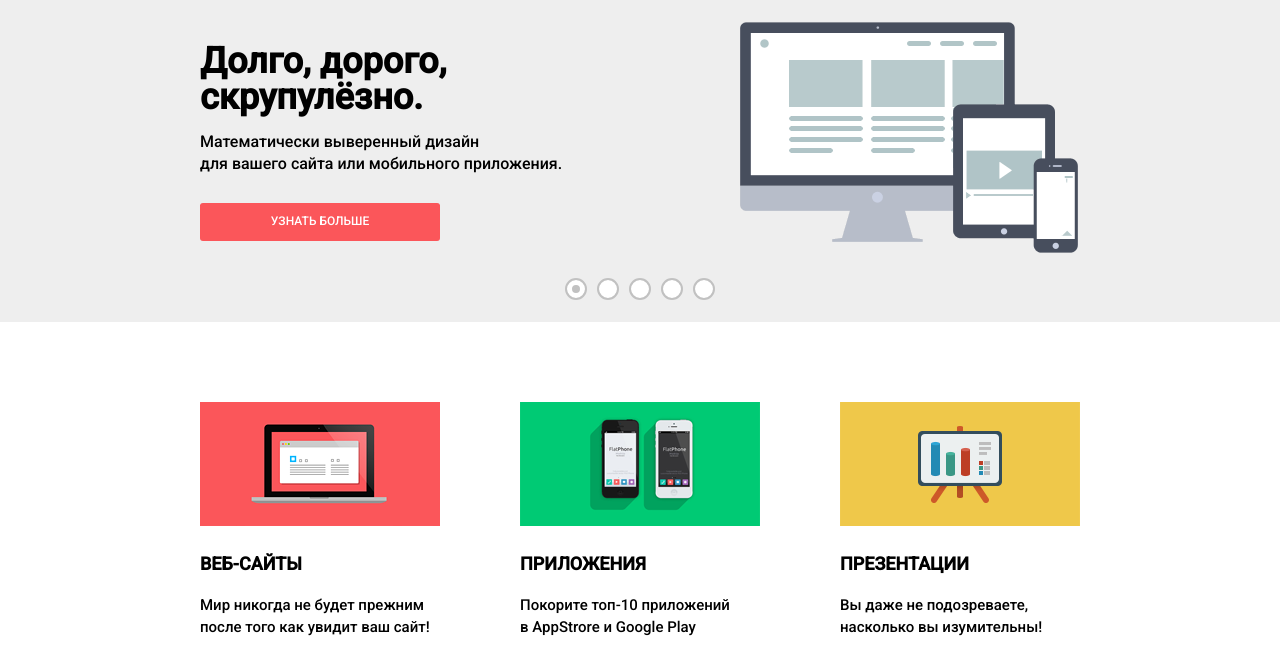
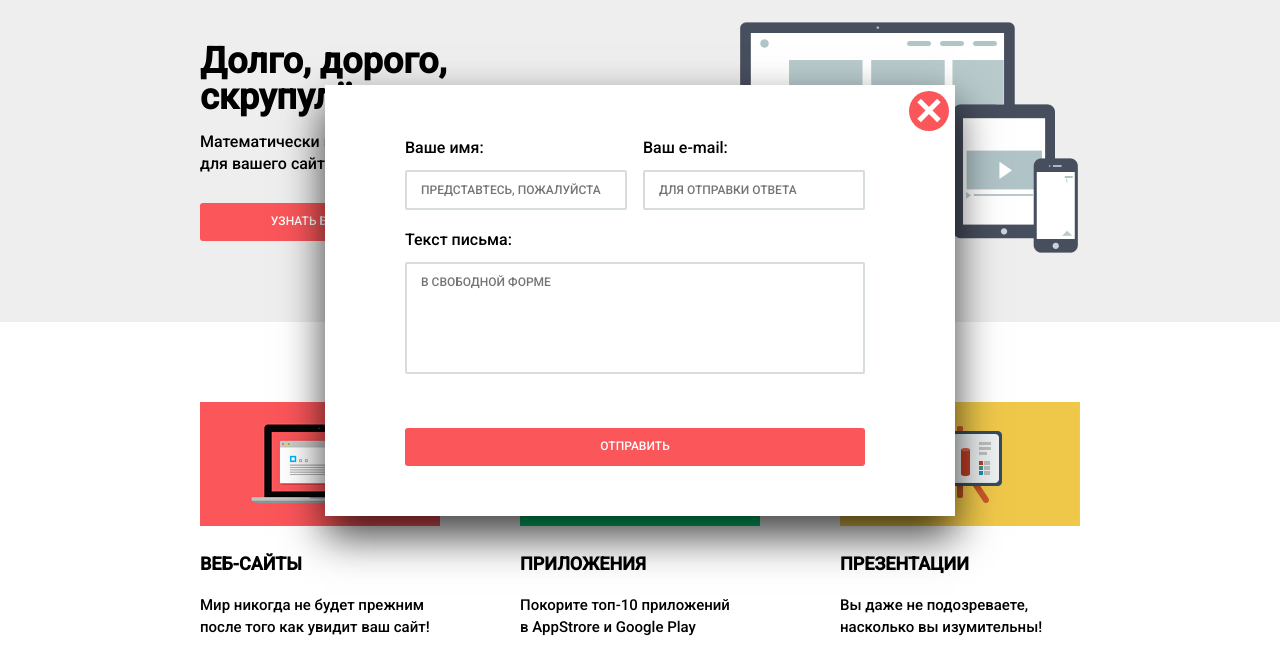
Before and after one commit to aaltn/web-shop, a plain HTML site: page index.html in a window 1280 px wide. Shown: the part 115-775 px from the top of the page. Drawn offline with Linux system fonts and the light colour scheme.

Commit message:
+ модальное окно формы обратной связи

```diff
--- a/css/style.css
+++ b/css/style.css
@@ -848,6 +848,113 @@ input[type="checkbox"]:checked + .check-indicator::after {
   margin-right: 11px;
 }
 
+
+
+/*всплывающие окна*/
+/*-------------------------------------------------------*/
+.modal-feedback-form {
+  position: fixed;
+  top: 50%;
+  left: 50%;
+
+  /*display: none;*/
+  width: 460px;
+  margin-left: -315px;
+  margin-top: -200px;
+  padding: 54px 90px 50px 80px;
+
+  color: #000000;
+
+  background: #ffffff;
+  box-shadow: 0 20px 40px rgba(0, 1, 1, 0.75);
+}
+
+.modal-close {
+  position: absolute;
+  top: 6px;
+  right: 6px;
+
+  width: 40px;
+  height: 40px;
+
+  font-size: 0;
+
+  background-color: #fb565a;
+  border: none;
+  border-radius: 50%;
+  outline: none;
+  cursor: pointer;
+}
+
+.modal-close::after,
+.modal-close::before {
+  content: "";
+  position: absolute;
+  top:17px;
+  left: 6px;
+
+  display: block;
+  width: 28px;
+  height: 5px;
+
+  background-color: #ffffff;
+  transform: rotate(45deg);
+}
+
+.modal-close::before {
+  transform: rotate(-45deg);
+}
+
+.feedback-form {
+
+}
+
+.feedback-form label {
+  display: inline-block;
+
+  line-height: 18px;
+}
+
+.feedback-form label:nth-child(2) {
+  float: right;
+}
+
+.feedback-form input,
+.feedback-form textarea {
+  padding: 9px 14px;
+
+  font-size: 12px;
+  line-height: 18px;
+  text-transform: uppercase;
+  color: #000000;
+
+  border: 2px solid #d7dcde;
+  border-radius: 2px;
+  outline: none;
+
+}
+
+.feedback-form input {
+  width: 190px;
+  margin-top: 13px;
+  margin-bottom: 21px;
+}
+
+.feedback-form textarea {
+  width: 428px;
+  margin-top: 13px;
+  margin-bottom: 48px;
+  /*padding: 9px 16px;*/
+
+  resize: none;
+}
+
+.feedback-form .btn {
+  display: block;
+  width: 100%;
+}
+
+
 /*кнопки*/
 /*-------------------------------------------------------*/
 .btn,
--- a/index.html
+++ b/index.html
@@ -182,5 +182,28 @@
       </div>
 
     </footer>
+
+    <div class="modal-feedback-form">
+      <button class="modal-close" type="button" title="Закрыть">Закрыть</button>
+      <form class="feedback-form" action="https://echo.htmlacademy.ru" method="post">
+        <label>
+          Ваше имя:
+          <br>
+          <input type="text" name="name" placeholder="Представтесь, пожалуйста" required>
+        </label>
+        <label>
+          Ваш e-mail:
+          <br>
+          <input type="text" name="e-mail" placeholder="Для отправки ответа" required>
+        </label>
+        <label>
+          Текст письма:
+          <br>
+          <textarea name="massage" rows="5" cols="50" placeholder="В свободной форме" required></textarea>
+        </label>
+        <button class="btn" type="submit">Отправить</button>
+      </form>
+    </div>
+
   </body>
 </html>
```
Also changed, not shown: catalog.html (+4 -4 lines).
